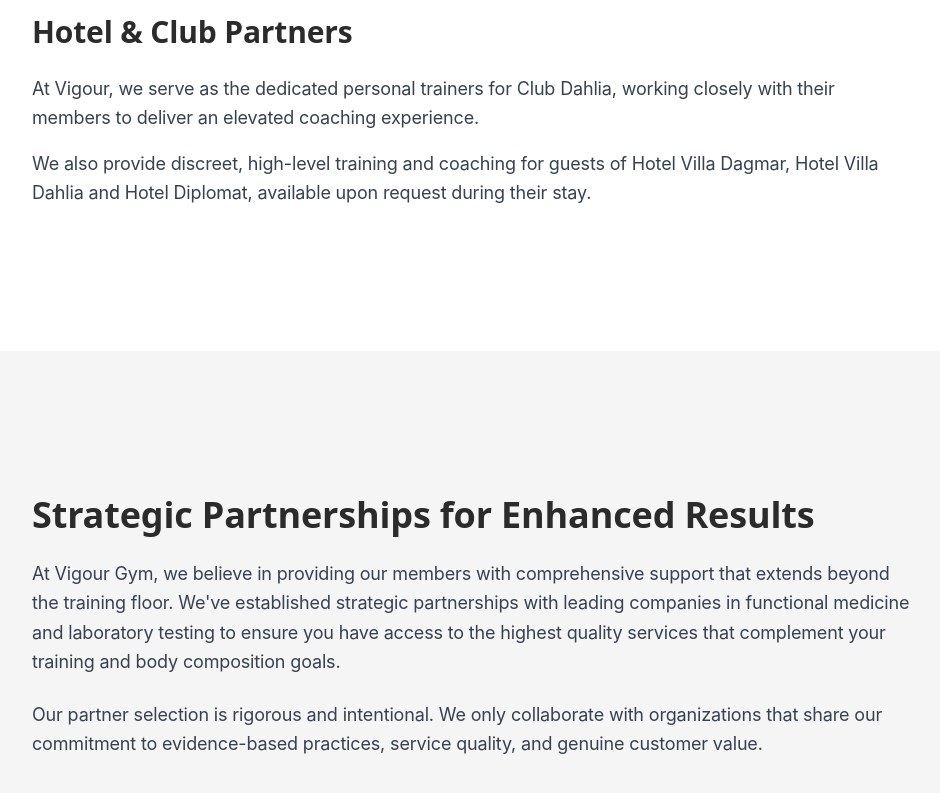
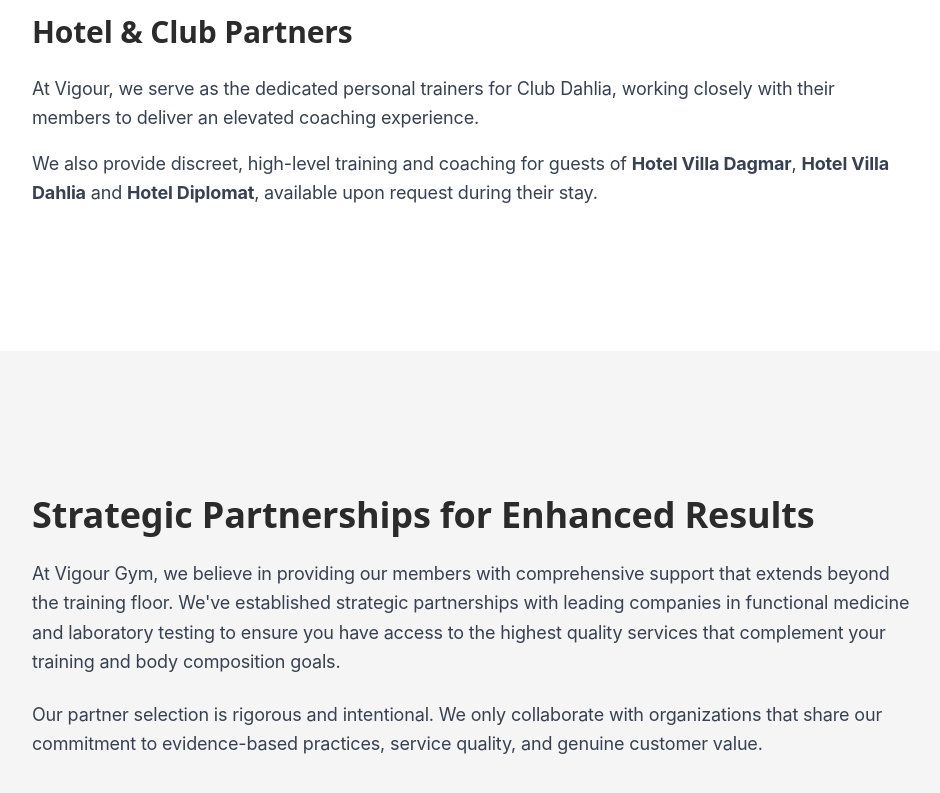
Before and after one commit to Sibbe1337/vigour-gym, a Next.js app: page /partners in a window 1280 px wide. Shown: the part 907-1700 px from the top of the page, without its empty margins (166-1106 px from the left). Built offline with nearby package versions, Linux system fonts and the light colour scheme; no server answers.

Commit message:
Emphasize partner hotel names

```diff
--- a/app/partners/page.tsx
+++ b/app/partners/page.tsx
@@ -29,7 +29,7 @@
               At Vigour, we serve as the dedicated personal trainers for Club Dahlia, working closely with their members to deliver an elevated coaching experience.
             </p>
             <p className="text-lg text-gray-700 leading-relaxed">
-              We also provide discreet, high-level training and coaching for guests of Hotel Villa Dagmar, Hotel Villa Dahlia and Hotel Diplomat, available upon request during their stay.
+              We also provide discreet, high-level training and coaching for guests of <strong>Hotel Villa Dagmar</strong>, <strong>Hotel Villa Dahlia</strong> and <strong>Hotel Diplomat</strong>, available upon request during their stay.
             </p>
           </div>
         </div>
```
